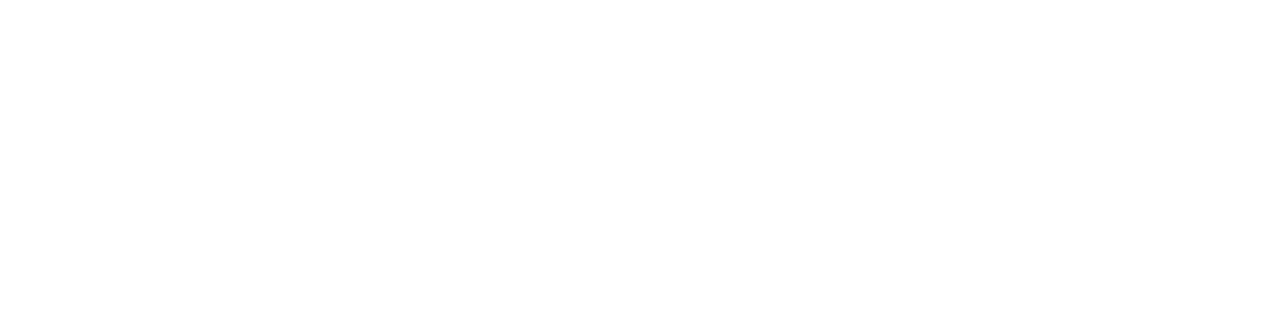
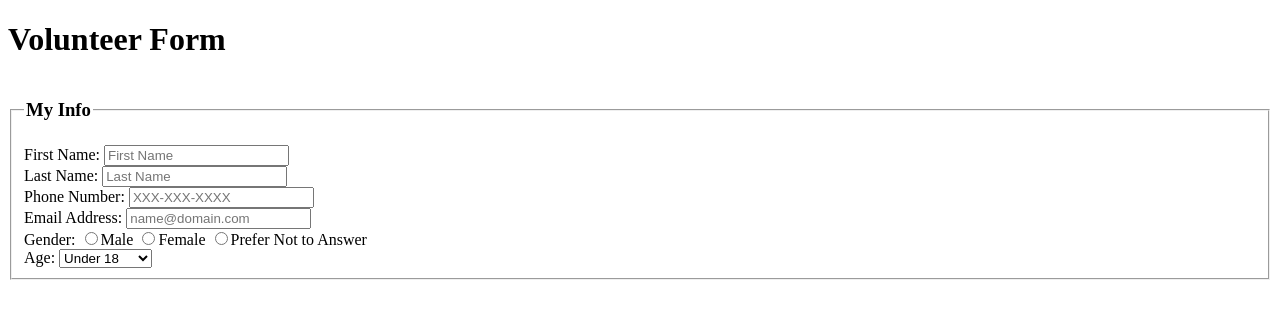
Before and after one commit to prycaustic/lab4, a plain HTML site: page index.html in a window 1280 px wide. Drawn offline with Linux system fonts and the light colour scheme.

Commit message:
created my info portion of form

```diff
--- a/index.html
+++ b/index.html
@@ -5,7 +5,41 @@
         <title>Document</title>
     </head>
     <body>
+        <h1>Volunteer Form</h1>
         <form method="POST" autocomplete="on" action="http://bloomingdale.sat.iit.edu/kriedan/lab3formscript.php" enctype="multipart/form-data">
+            <fieldset>
+                <legend><h3>My Info</h3></legend>
+                <div>
+                    <label>First Name: <input type="text" name="first_name_field" placeholder="First Name"></label>
+                </div>
+                <div>
+                    <label>Last Name: <input type="text" name="last_name_field" placeholder="Last Name"></label>
+                </div>
+                <div>
+                    <label>Phone Number: <input type="text" name="phone_field" placeholder="XXX-XXX-XXXX"></label>
+                </div>
+                <div>
+                    <label>Email Address: <input type="text" name="email_field" placeholder="name@domain.com"></label>
+                </div>
+                <div>
+                    <label>Gender: <input type="radio" name="gender_field" value="male">Male</label>
+                    <label><input type="radio" name="gender_field" value="female">Female</label>
+                    <label><input type="radio" name="gender_field" value="other">Prefer Not to Answer</label>
+                </div>
+                <div>
+                    <label>Age:
+                        <select name="age_field">
+                            <option value="Under 18">Under 18</option>
+                            <option value="18 - 24">18 - 24</option>
+                            <option value="25 - 34">25 - 34</option>
+                            <option value="35 - 44">35 - 44</option>
+                            <option value="45 - 54">45 - 54</option>
+                            <option value="55 - 64">55 - 64</option>
+                            <option value="65 and over">65 and over</option>
+                        </select>
+                    </label>
+                </div>
+            </fieldset>
         </form>
     </body>
 </html>
```
